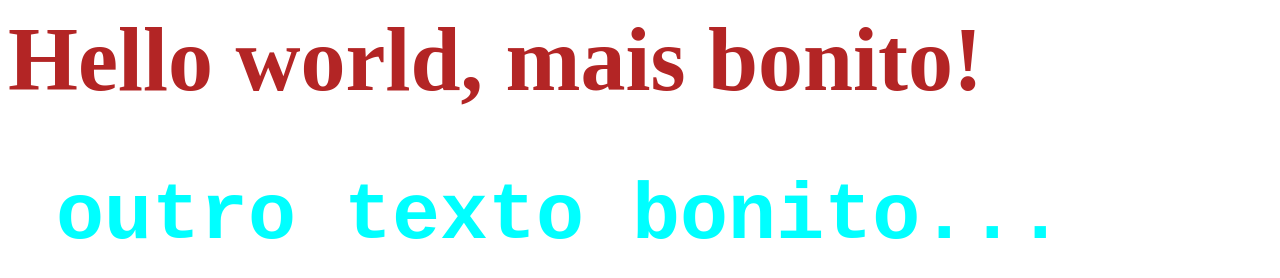
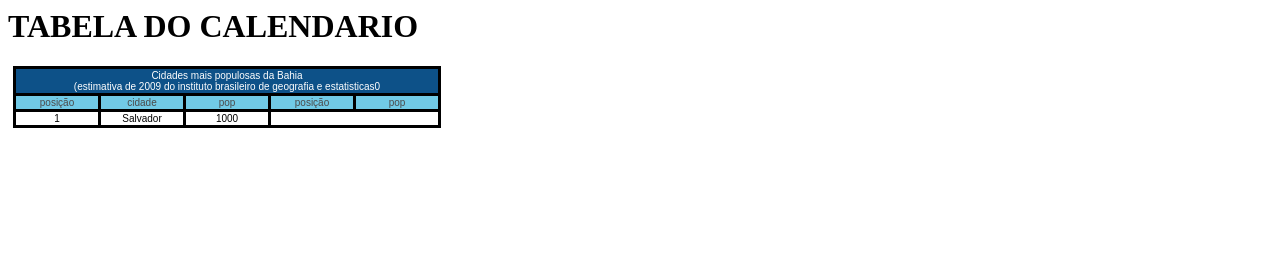
Before and after one commit to Guilherme120607/programacaointernetCascavel, a plain HTML site: page index.html in a window 1280 px wide. Drawn offline with Linux system fonts and the light colour scheme.

Commit message:
Add files via upload

```diff
--- a/index.html
+++ b/index.html
@@ -1,10 +1,27 @@
 <html>
     <head>
-        <title>Exemplos CSS</title>
-        <link href="estilo.css" rel="stylesheet" type="text/css">
-    </head>
-    <BODY>
-        <H1>Hello world, mais bonito!</H1>
-        <h1 class="bolsonaro">&nbsp;outro texto bonito...</h1>
-    </BODY>
+     <title>tabela01</title>
+     <h1>TABELA DO CALENDARIO</h1>
+     <link href="tabela.css" rel="stylesheet" type="text/css">
+  </head>
+  <body>
+    <table>
+            <tr class="tabela01">
+                <td colspan="6">Cidades mais populosas da Bahia<br>(estimativa de 2009 do instituto brasileiro de geografia e estatisticas0</td>
+                </tr>
+                <tr class="selecaotal">
+              <td>posição</td>
+              <td>cidade</td>
+              <td>pop</td>
+              <td>posição</td>
+              <td>pop</td>
+            </tr>
+            <tr>
+                <td class="posiçao1">1</td>
+                <td>Salvador</td>
+                <td>1000</td>
+                 </tr>
+        </table>
+
+  </body>
 </html>
```
